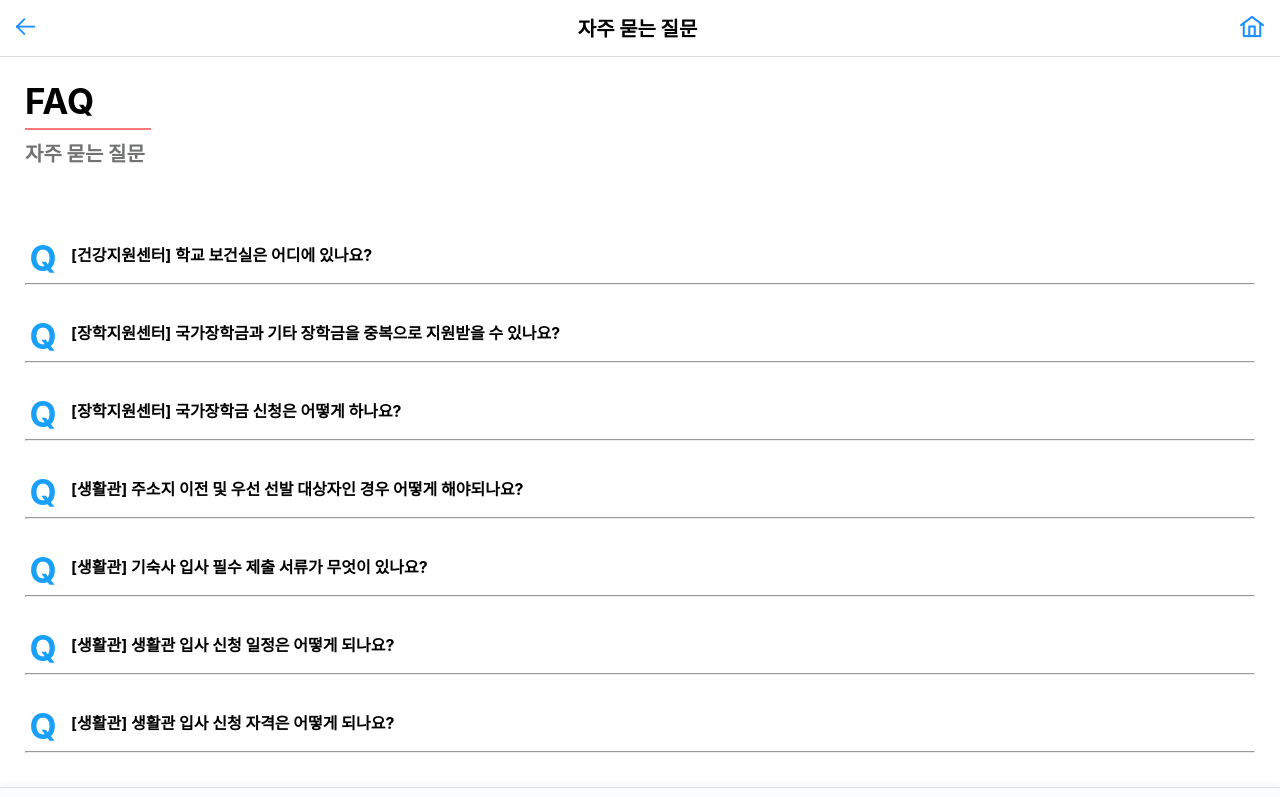
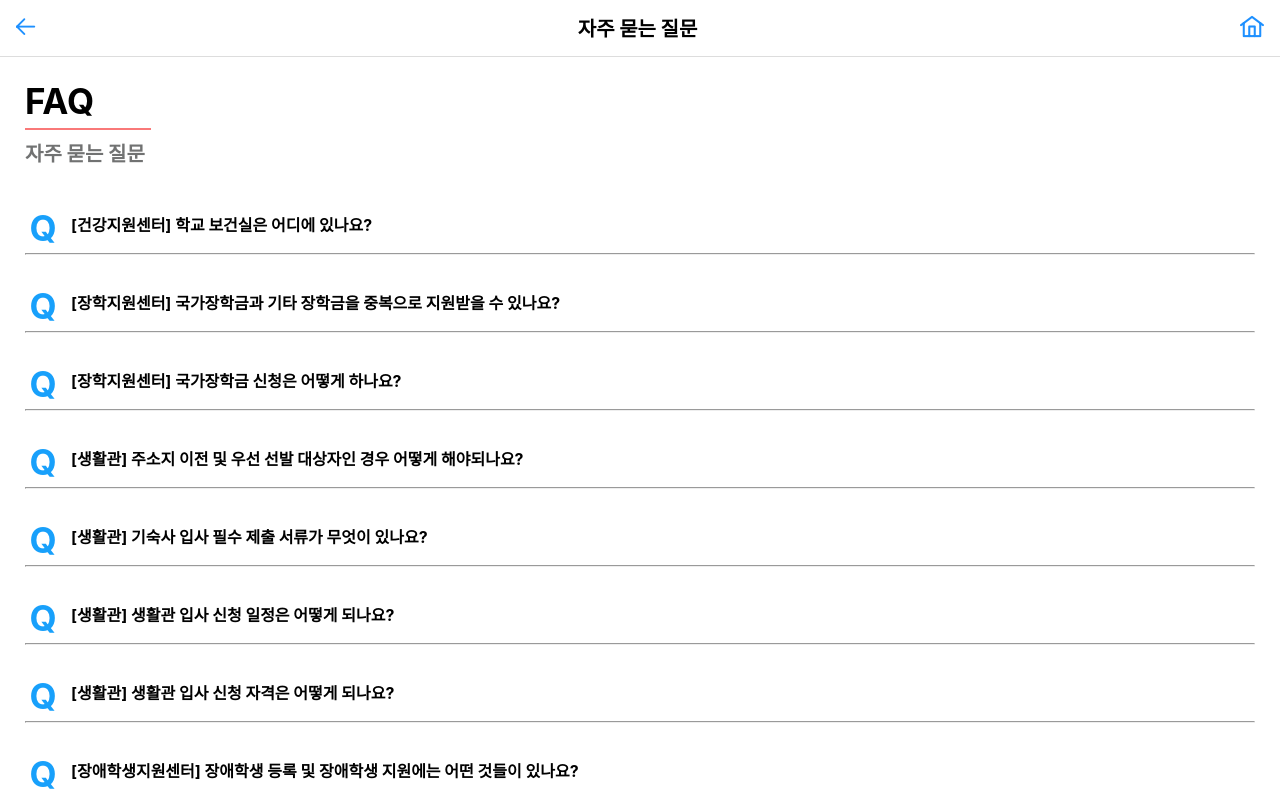
Before and after one commit to shuyomi/Doyouknow_Front, a React (Create React App) app: page /faq in a window 1280 px wide. Shown: the top 797 px of the page. Built offline with nearby package versions, Linux system fonts and the light colour scheme.

Commit message:
Fix : Faq 스크롤 범위 변경

```diff
--- a/src/styles/Faq/FaqList.css
+++ b/src/styles/Faq/FaqList.css
@@ -3,8 +3,7 @@
 }
 
 .faqlist-container {
-    height: calc(100vh - 220px);
-    overflow-y: auto;
+    height: auto;
     margin-top: 40px;
     margin-left: 25px;
     margin-right: 25px;
```
Also changed, not shown: src/components/Faq/Footer.js (+3 -4 lines).
